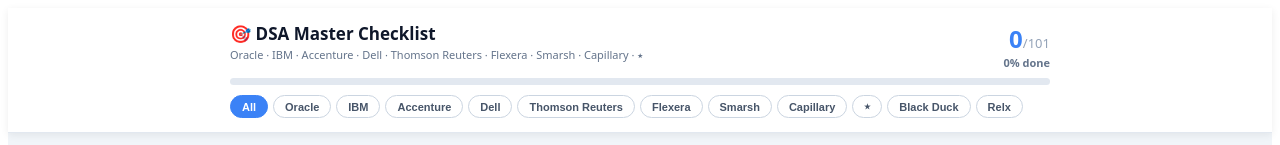
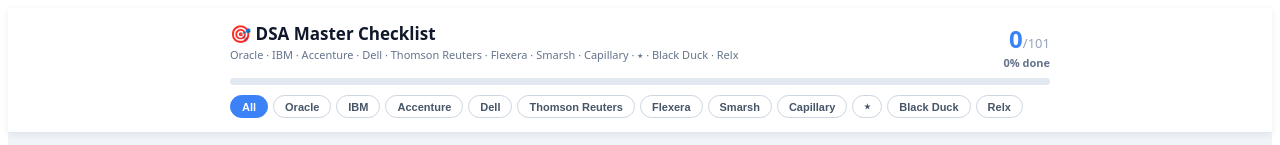
Before and after one commit to nihalnm66/dsa-tracker, a React (Create React App) app: page / in a window 1280 px wide. Shown: the top 145 px of the page. Built offline with nearby package versions, Linux system fonts and the light colour scheme.

Commit message:
update company list

```diff
--- a/src/App.js
+++ b/src/App.js
@@ -24,8 +24,8 @@
   S: { background: "#ccfbf1", color: "#0f766e" },
   C: { background: "#fbcfe8", color: "#be185d" },
   L: { background: "#fef08a", color: "#854d0e" },
-  B: { background: "#e2e8f0", color: "#334155" }, // Slate/Dark Gray
-  R: { background: "#ffedd5", color: "#ea580c" }  // Orange
+  B: { background: "#e2e8f0", color: "#334155" },
+  R: { background: "#ffedd5", color: "#ea580c" }
 };
 
 const PRI_CLR = {
@@ -197,6 +197,7 @@
     ["Set Matrix Zeroes", 73, "M", ["O", "D", "R"]],
   ],
 };
+
 const mkSlug = (name) =>
   name
     .toLowerCase()
@@ -265,7 +266,7 @@
                 🎯 DSA Master Checklist
               </div>
               <div style={{ fontSize: 11, color: "#64748b", marginTop: 2 }}>
-                Oracle · IBM · Accenture · Dell · Thomson Reuters · Flexera · Smarsh · Capillary · ⭑
+                Oracle · IBM · Accenture · Dell · Thomson Reuters · Flexera · Smarsh · Capillary · ⭑ · Black Duck · Relx
               </div>
             </div>
             <div style={{ textAlign: "right" }}>
```
